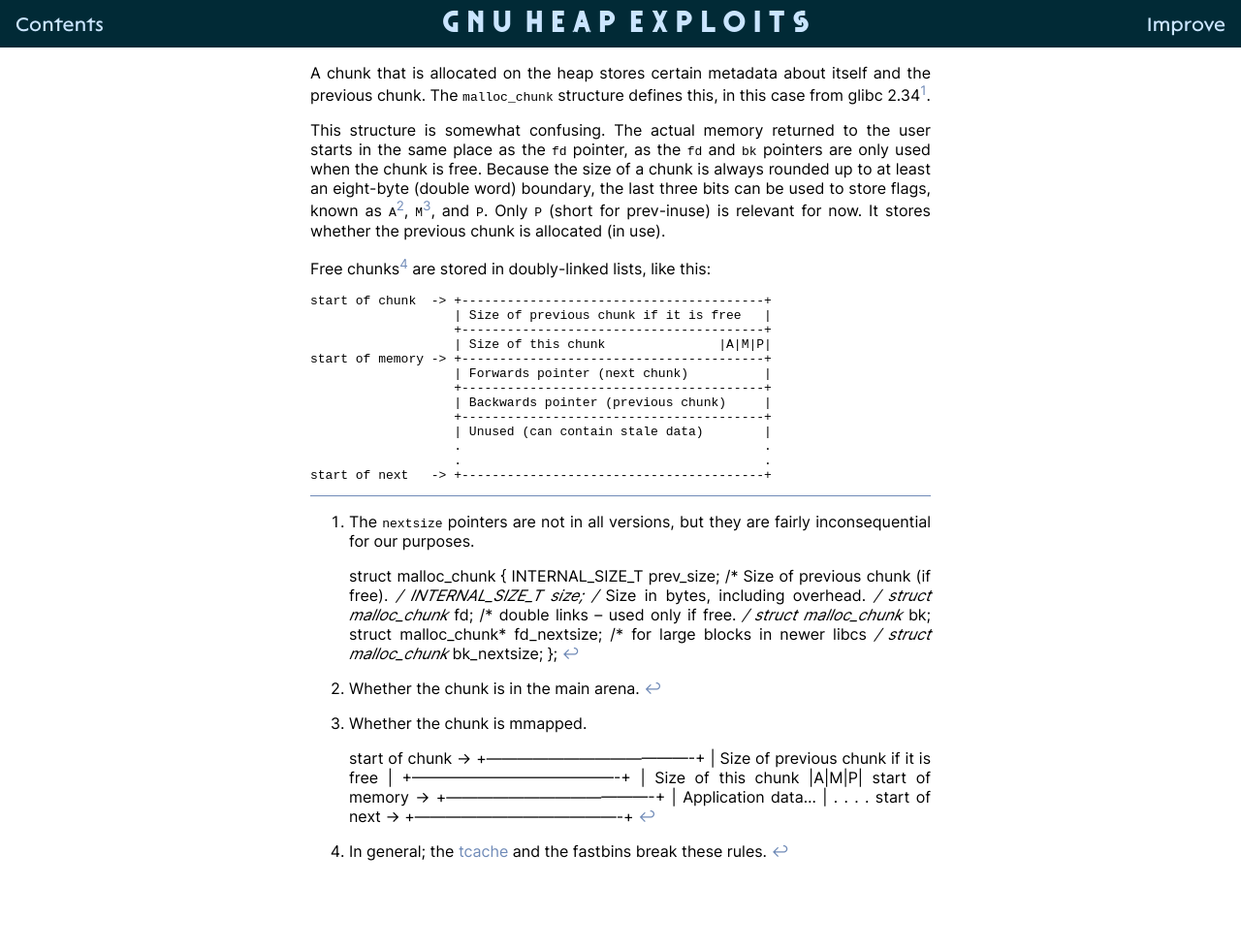
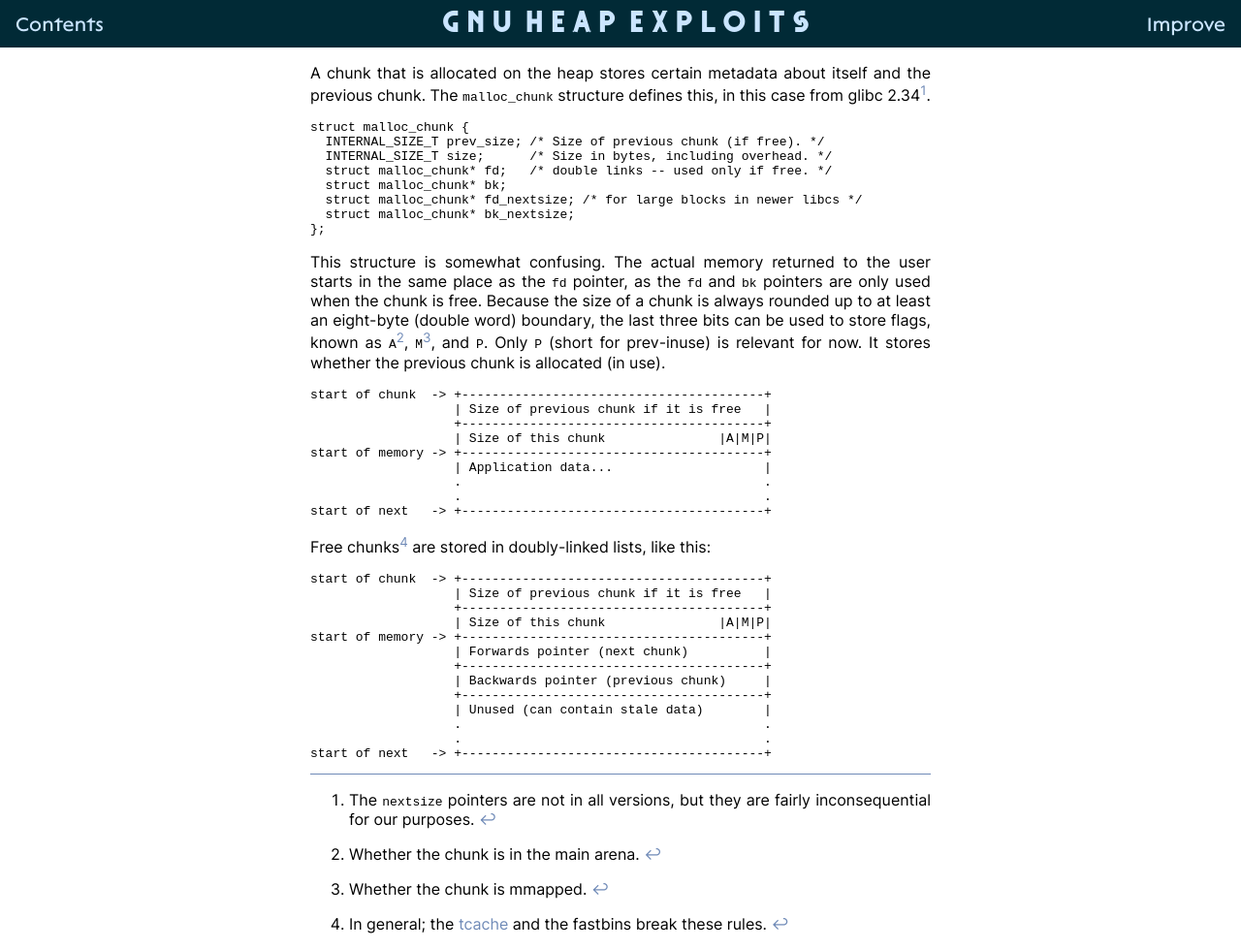
Before and after one commit to bstank/bstank.github.io, a Jekyll site: the page built from layout.md, in a window 1280 px wide. Shown: the whole page at 97% size. Built offline with Jekyll 4.4.1, drawn with Linux system fonts in a browser that asks for light colours; our own code applies the rules of GitHub Pages for plain Markdown files; before the commit the page ends 904 px from its top, so only the background shows below that; part of the change alters nothing that is shown.

Commit message:
Fixed footnotes eating code sections

```diff
--- a/layout.md
+++ b/layout.md
@@ -1,11 +1,6 @@
 A chunk that is allocated on the heap stores certain metadata about itself and
 the previous chunk. The `malloc_chunk` structure defines this, in this case from
 glibc 2.34[^1].
-
-[^1]:
-    The `nextsize` pointers are not in all versions, but they are fairly
-    inconsequential for our purposes.
-
 
     struct malloc_chunk {
       INTERNAL_SIZE_T prev_size; /* Size of previous chunk (if free). */
@@ -23,13 +18,6 @@ up to at least an eight-byte (double word) boundary, the last three bits can be
 used to store flags, known as `A`[^2], `M`[^3], and `P`. Only `P` (short for
 prev-inuse) is relevant for now. It stores whether the previous chunk is
 allocated (in use).
-
-[^2]:
-    Whether the chunk is in the main arena.
-
-[^3]:
-    Whether the chunk is mmapped.
-
 
     start of chunk  -> +----------------------------------------+
                        | Size of previous chunk if it is free   |
@@ -57,5 +45,15 @@ Free chunks[^4] are stored in doubly-linked lists, like this:
                        .                                        .
     start of next   -> +----------------------------------------+
 
+[^1]:
+    The `nextsize` pointers are not in all versions, but they are fairly
+    inconsequential for our purposes.
+
+[^2]:
+    Whether the chunk is in the main arena.
+
+[^3]:
+    Whether the chunk is mmapped.
+
 [^4]:
     In general; the [tcache](tcache) and the fastbins break these rules.
```
